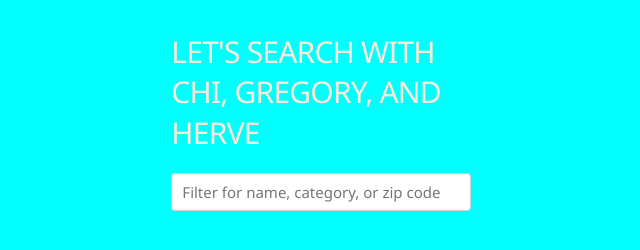
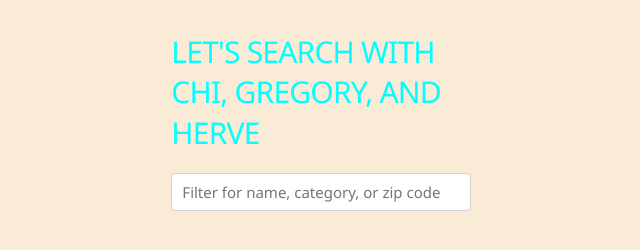
Before and after one commit to grogers1/asst-2-inst377, a website: page public/index.html in a window 1280 px wide. Shown: the whole page, without its empty margins (151-791 px from the left). Drawn offline with Linux system fonts and the light colour scheme; no server answers.

Commit message:
Update styles.css

```diff
--- a/public/styles.css
+++ b/public/styles.css
@@ -2,9 +2,9 @@
 body {
   line-height: 1;
   font-size: 15px;
-  color: antiquewhite;
+  color: aqua;
   padding: 0px;
-  background: aqua;
+  background: antiquewhite;
 }
 
 .wrapper {
@@ -50,7 +50,7 @@ body {
 
 #navContainer li {
   list-style: none;
-  background: whitesmoke;
+  background: rgb(133, 70, 70);
   border: solid 1px #469920;
 }
 
```
